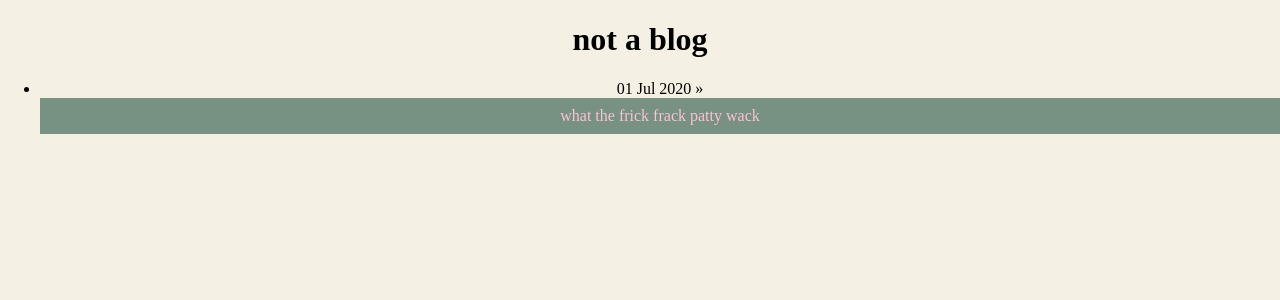
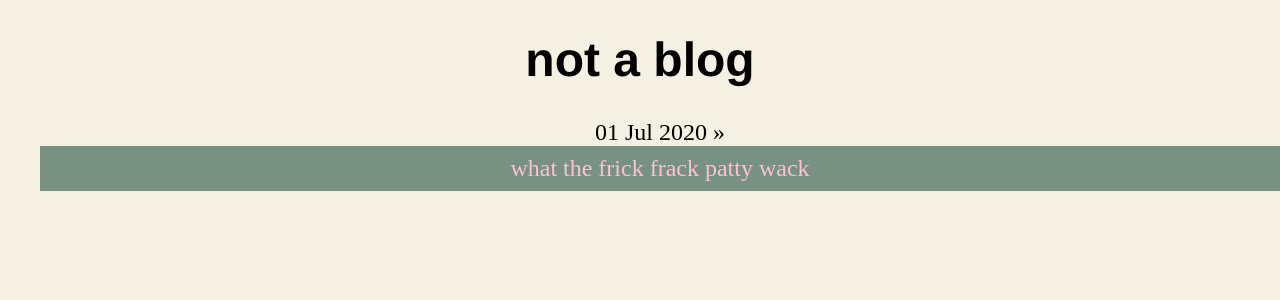
Before and after one commit to soupypan/soupypan.github.io, a Jekyll site: the page built from blog/index.html, in a window 1280 px wide. Shown: the top 300 px of the page. Built offline with Jekyll 4.4.1, drawn with Linux system fonts in a browser that asks for light colours.

Commit message:
Update main.css

```diff
--- a/css/main.css
+++ b/css/main.css
@@ -16,7 +16,6 @@
   font-size: 12px;
   letter-spacing: 1.5px;
   padding-left: 14px;
-
 }
 .header a{
   text-decoration: none;
@@ -26,6 +25,7 @@
 
 .text{
   font-weight: lighter;
+
 }
 
 body {
@@ -36,12 +36,13 @@
 }
 
 nav ul, footer ul {
-    width: 60%;
     font-family: 'Bookman';
     list-style: none;
     letter-spacing: 1.5px;
     font-weight: bold;
-
+    margin-left: auto;
+    margin-right: auto;
+    width: 60%;
 
 }
 nav ul li, footer ul li {
@@ -59,6 +60,28 @@
 li a:hover {
     background: #DE9988;
 }
-li a:hover {
+a:hover {
   color: #E3C374;
 }
+h1 {
+    font-size: 3em;
+    font-family:'Helvetica', 'Arial', 'Sans-Serif';
+}
+
+
+
+
+
+p {
+    font-size: 1.5em;
+    line-height: 1.4em;
+    color: #333;
+}
+ul.posts {
+    margin: 20px auto 40px;
+    font-size: 1.5em;
+}
+
+ul.posts li {
+    list-style: none;
+}
```
